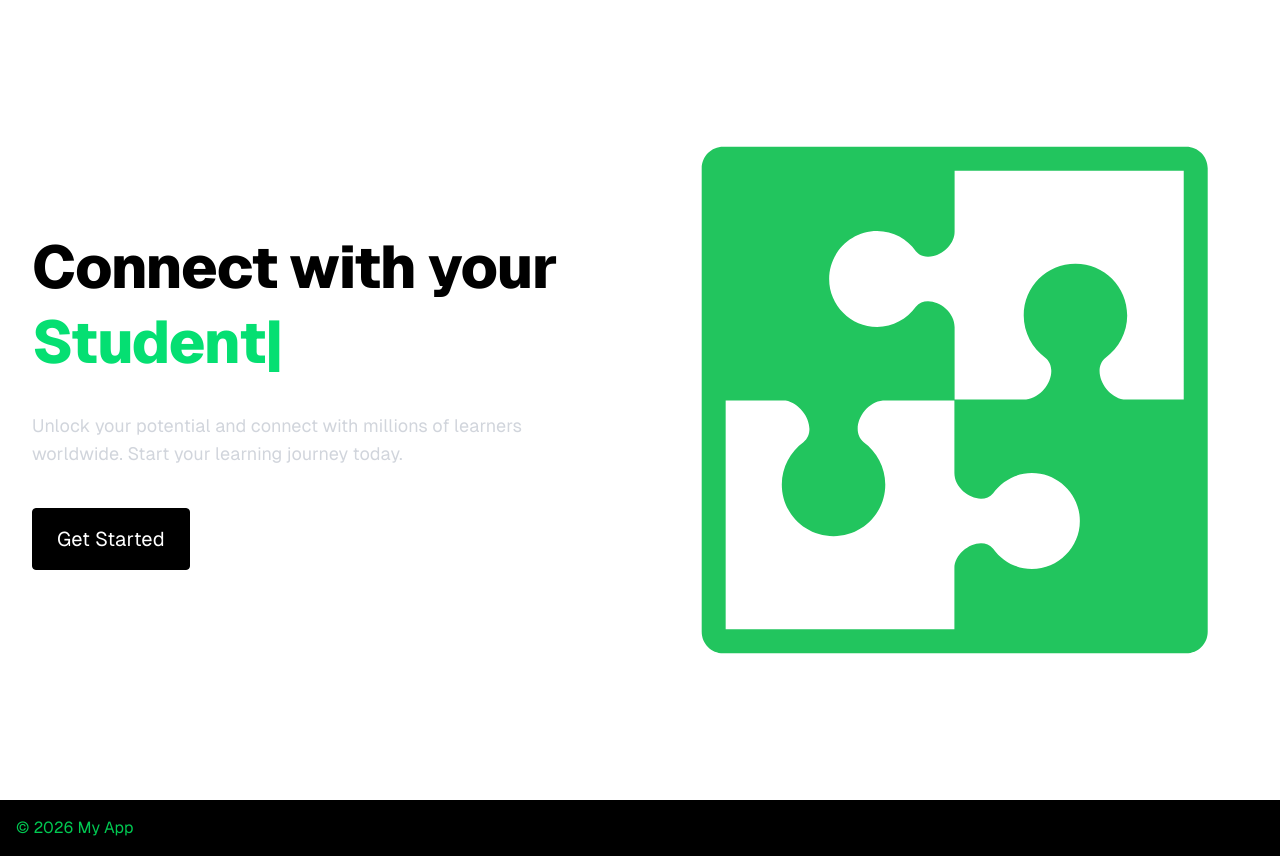
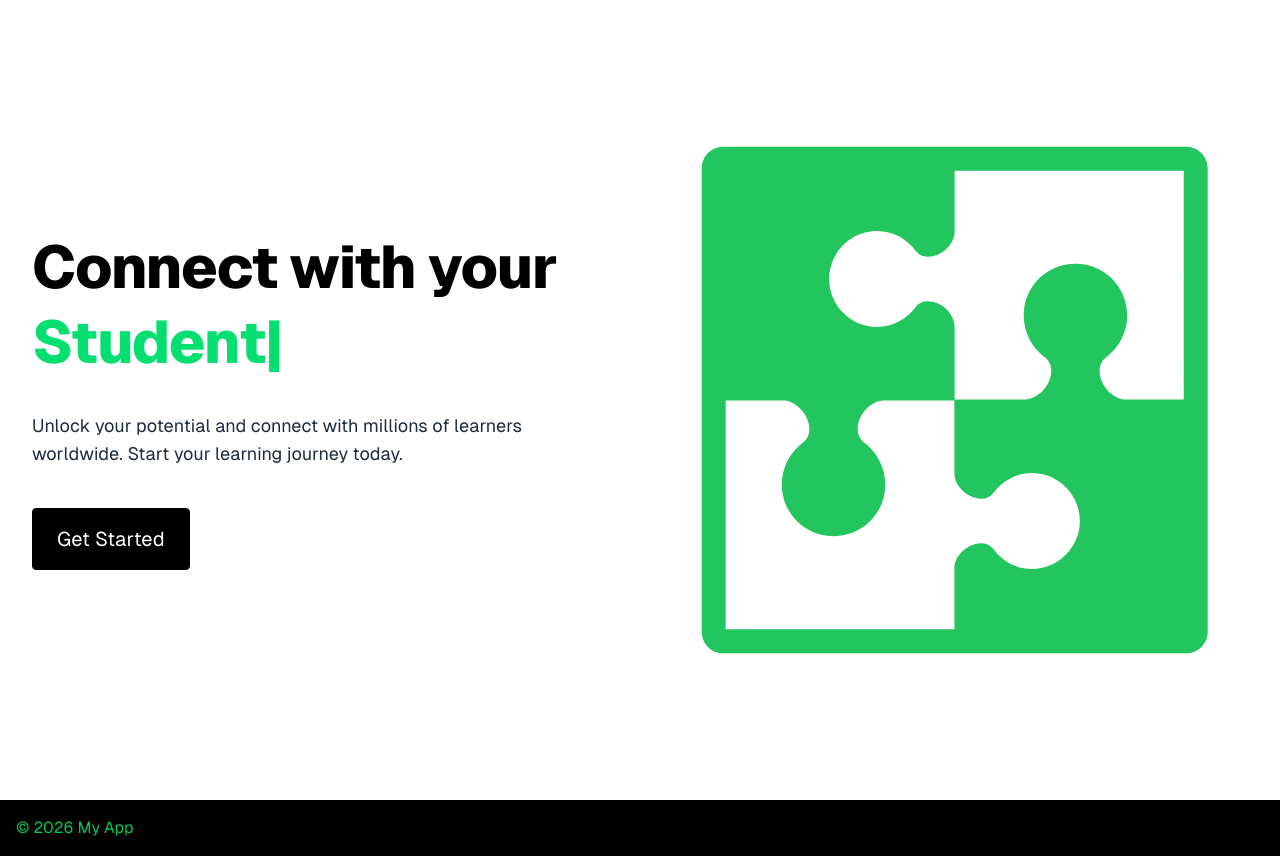
Before and after one commit to SydNexDarSky/Frontend-App, a React (Vite) app: page / in a window 1280 px wide. Built offline with nearby package versions, Linux system fonts and the light colour scheme.

Commit message:
Change text color from gray-300 to gray-800

```diff
--- a/src/pages/Landing.jsx
+++ b/src/pages/Landing.jsx
@@ -24,7 +24,7 @@ export default function Landing() {
                   loop
                 />
               </h1>
-              <p className="text-base sm:text-lg text-gray-300 max-w-lg">
+              <p className="text-base sm:text-lg text-gray-800 max-w-lg">
                 Unlock your potential and connect with millions of learners worldwide. Start your learning journey today.
               </p>
 
```
